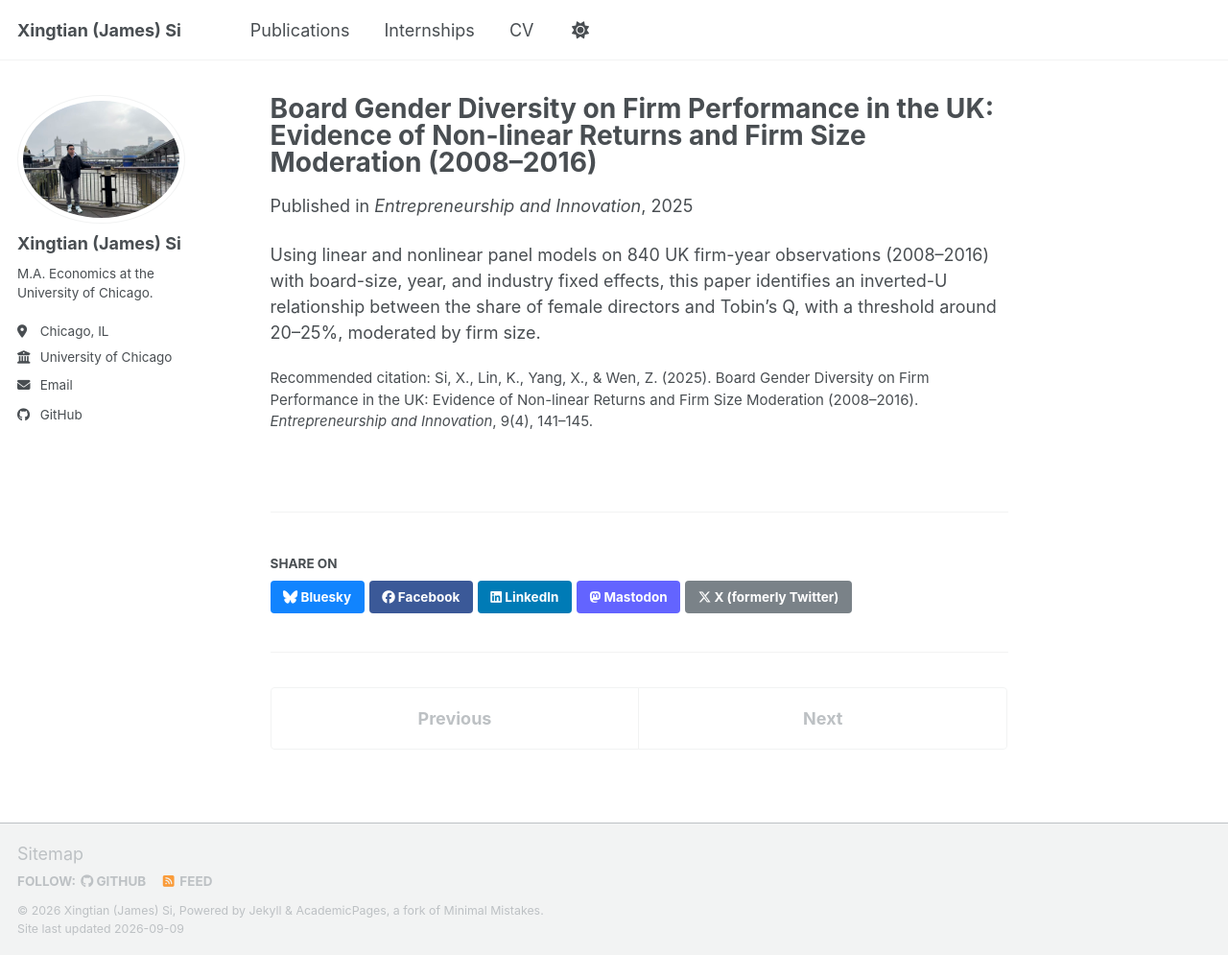
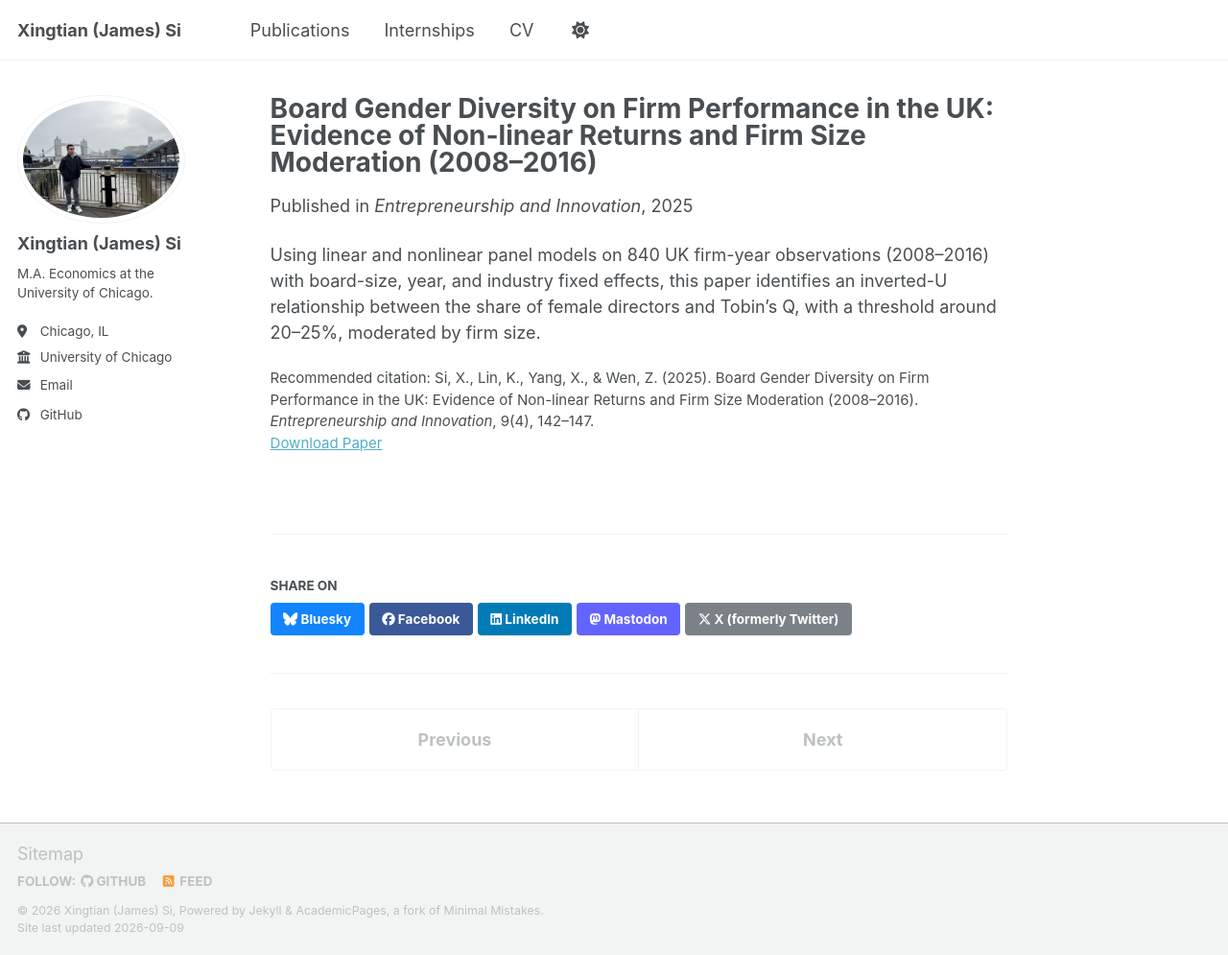
Before and after one commit to sixingtian/sixingtian.github.io, a Jekyll site: the page built from _publications/2025-09-04-board-gender-diversity.md, in a window 1280 px wide and 995 px high. Shown: the whole window at 96% size. Built offline with Jekyll 4.4.1, drawn with Linux system fonts in a browser that asks for light colours; a script bundle is joined from its source files by our own code; library files that are not in the unit come from our copies.

Commit message:
Add published paper PDFs and download links; fix page numbers

```diff
--- a/_data/cv.json
+++ b/_data/cv.json
@@ -137,7 +137,7 @@
     },
     {
       "name": "Board Gender Diversity on Firm Performance in the UK: Evidence of Non-linear Returns and Firm Size Moderation (2008–2016)",
-      "publisher": "Entrepreneurship and Innovation, 9(4), 141–145",
+      "publisher": "Entrepreneurship and Innovation, 9(4), 142–147",
       "releaseDate": "2025",
       "website": "",
       "summary": "Si, X., Lin, K., Yang, X., & Wen, Z. (2025)."
--- a/_publications/2025-09-04-board-gender-diversity.md
+++ b/_publications/2025-09-04-board-gender-diversity.md
@@ -5,6 +5,7 @@ permalink: /publication/2025-entrepreneurship-innovation-board-gender
 excerpt: "Panel regression evidence of an inverted-U relationship between female director share and Tobin's Q (threshold around 20–25%), moderated by firm size."
 date: 2025-09-04
 venue: "Entrepreneurship and Innovation"
-citation: "Si, X., Lin, K., Yang, X., & Wen, Z. (2025). Board Gender Diversity on Firm Performance in the UK: Evidence of Non-linear Returns and Firm Size Moderation (2008–2016). <i>Entrepreneurship and Innovation</i>, 9(4), 141–145."
+paperurl: /files/board-gender-diversity-2025.pdf
+citation: "Si, X., Lin, K., Yang, X., & Wen, Z. (2025). Board Gender Diversity on Firm Performance in the UK: Evidence of Non-linear Returns and Firm Size Moderation (2008–2016). <i>Entrepreneurship and Innovation</i>, 9(4), 142–147."
 ---
 Using linear and nonlinear panel models on 840 UK firm-year observations (2008–2016) with board-size, year, and industry fixed effects, this paper identifies an inverted-U relationship between the share of female directors and Tobin's Q, with a threshold around 20–25%, moderated by firm size.
```
Also changed, not shown: _pages/cv.md (+1 -1 lines), _publications/2025-09-03-eclsk-hte.md (+1 -0 lines), 2 other files.
